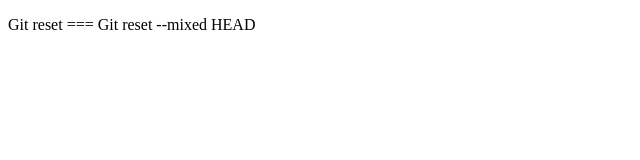
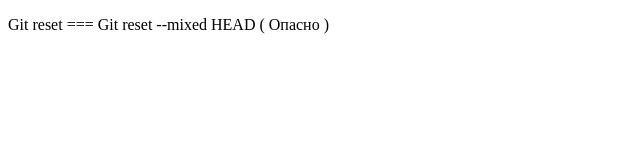
Before and after one commit to VladThorenco/git-project, a plain HTML site: page index.html in a window 1280 px wide. Shown: the full height of the page, 0-640 px from the left. Drawn offline with Linux system fonts and the light colour scheme.

Commit message:
Add word Опасно

```diff
--- a/index.html
+++ b/index.html
@@ -5,6 +5,6 @@
   <title>Практика Git!!!</title>
 </head>
 <body>
-  <p>Git reset === Git reset --mixed HEAD</p>
+  <p>Git reset === Git reset --mixed HEAD ( Опасно )</p>
 </body>
 </html>
```
